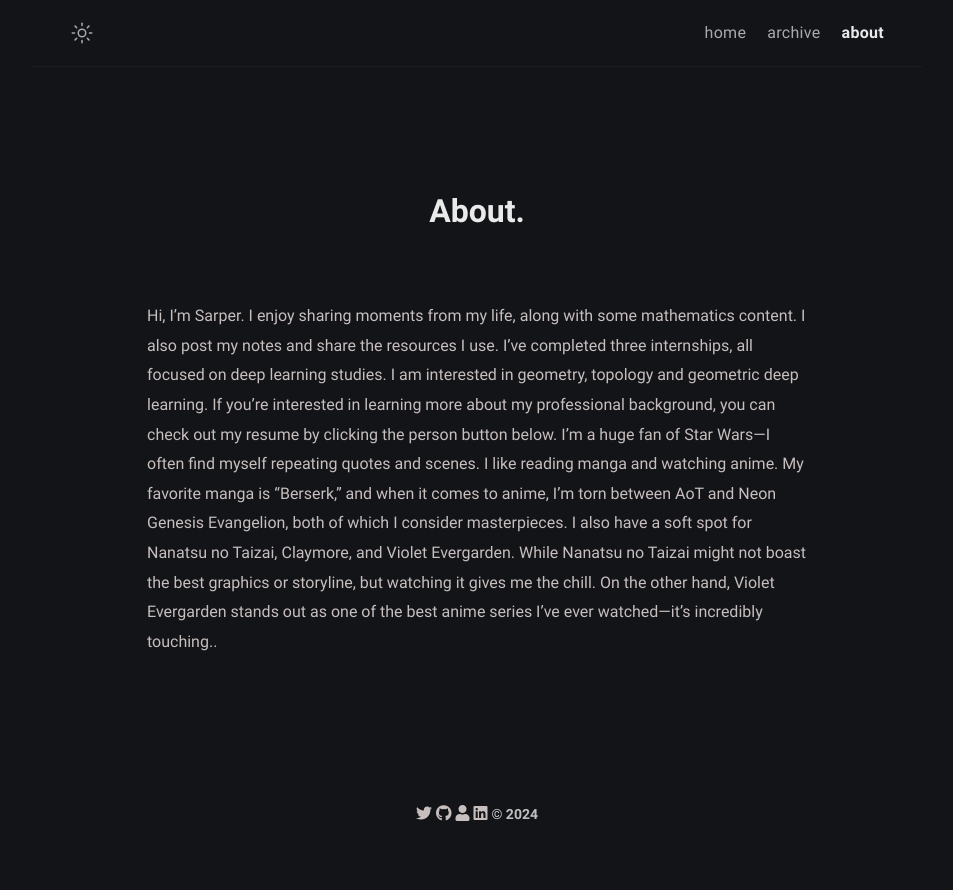
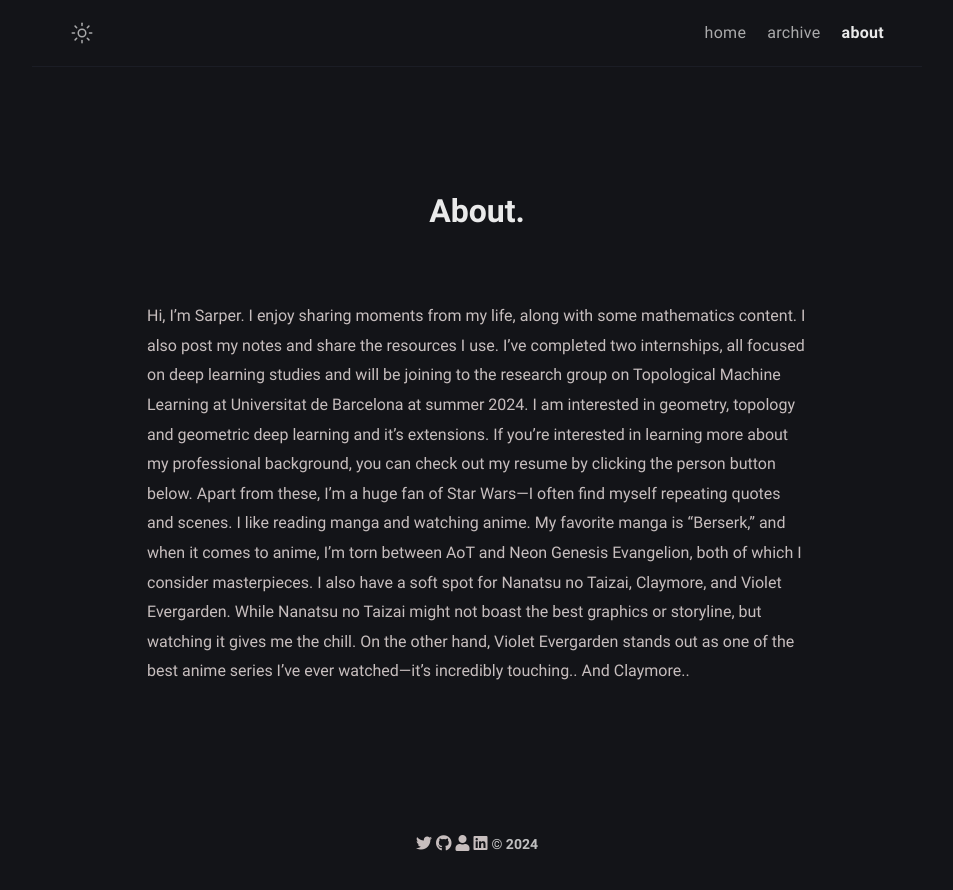
Before and after one commit to sarperyn/sarperyn.github.io, a Jekyll site: the page built from about.md, in a window 1280 px wide. Shown: the top 890 px of the page, without its empty margins (163-1116 px from the left). Built offline with Jekyll 4.4.1, drawn with Linux system fonts in a browser that asks for light colours.

Commit message:
updated about

```diff
--- a/about.md
+++ b/about.md
@@ -6,5 +6,5 @@ excerpt: exp
 comments: false
 ---
 
-Hi, I'm Sarper. I enjoy sharing moments from my life, along with some mathematics content. I also post my notes and share the resources I use. I've completed three internships, all focused on deep learning studies. I am interested in geometry, topology and geometric deep learning. If you're interested in learning more about my professional background, you can check out my resume by clicking the person button below.
-I'm a huge fan of Star Wars—I often find myself repeating quotes and scenes. I like reading manga and watching anime. My favorite manga is "Berserk," and when it comes to anime, I'm torn between AoT and Neon Genesis Evangelion, both of which I consider masterpieces. I also have a soft spot for Nanatsu no Taizai, Claymore, and Violet Evergarden. While Nanatsu no Taizai might not boast the best graphics or storyline, but watching it gives me the chill. On the other hand, Violet Evergarden stands out as one of the best anime series I've ever watched—it's incredibly touching..
+Hi, I'm Sarper. I enjoy sharing moments from my life, along with some mathematics content. I also post my notes and share the resources I use. I've completed two internships, all focused on deep learning studies and will be joining to the research group on Topological Machine Learning at Universitat de Barcelona at summer 2024. I am interested in geometry, topology and geometric deep learning and it's extensions. If you're interested in learning more about my professional background, you can check out my resume by clicking the person button below.
+Apart from these, I'm a huge fan of Star Wars—I often find myself repeating quotes and scenes. I like reading manga and watching anime. My favorite manga is "Berserk," and when it comes to anime, I'm torn between AoT and Neon Genesis Evangelion, both of which I consider masterpieces. I also have a soft spot for Nanatsu no Taizai, Claymore, and Violet Evergarden. While Nanatsu no Taizai might not boast the best graphics or storyline, but watching it gives me the chill. On the other hand, Violet Evergarden stands out as one of the best anime series I've ever watched—it's incredibly touching.. And Claymore..
```
